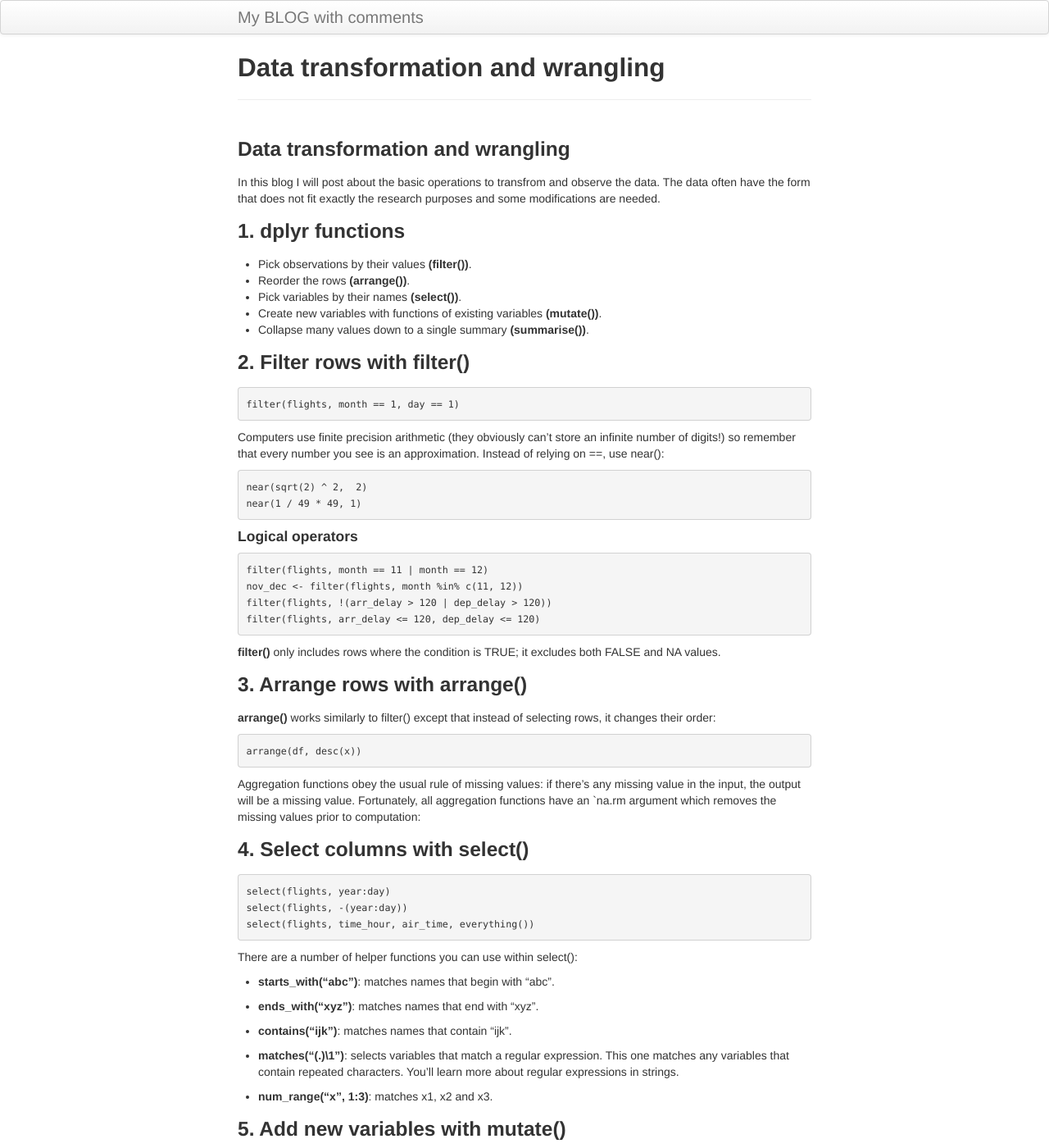
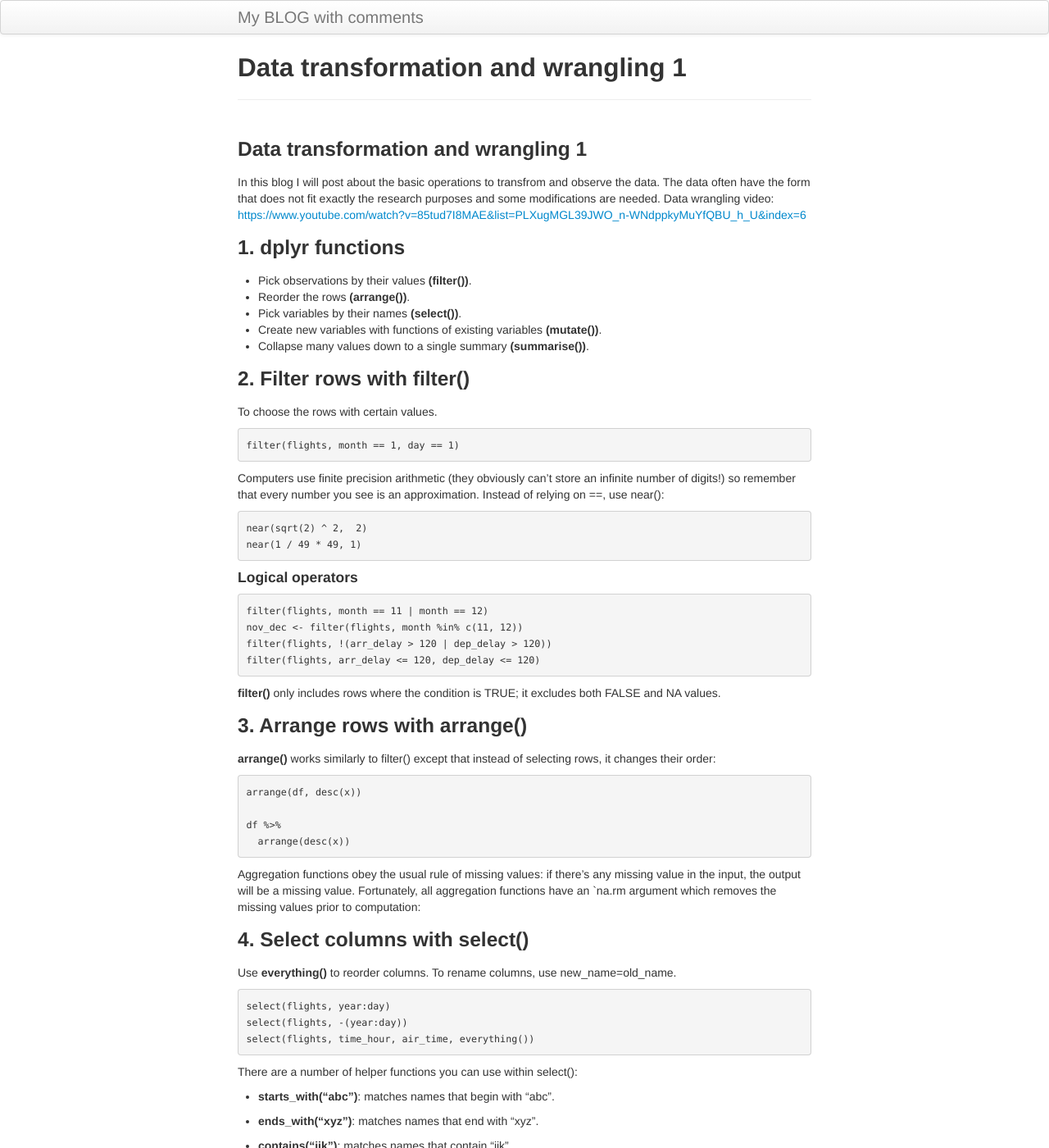
Before and after one commit to yunigma/ynigma.github.io, a Jekyll site: the page built from pages/6blog.md, in a window 1280 px wide and 1400 px high. Shown: the whole window at 82% size. Built offline with Jekyll 4.4.1, drawn with Linux system fonts in a browser that asks for light colours; comment, search, counter and statistics services are not loaded.

Commit message:
blog 8 is added

````diff
--- a/pages/6blog.md
+++ b/pages/6blog.md
@@ -1,12 +1,13 @@
 ---
 layout: page
-title: Data transformation and wrangling
+title: Data transformation and wrangling 1
 description: This page is reserved for my 6th BLOG.
 ---
 
-### Data transformation and wrangling
+### Data transformation and wrangling 1
 
 In this blog I will post about the basic operations to transfrom and observe the data. The data often have the form that does not fit exactly the research purposes and some modifications are needed.
+Data wrangling video: <https://www.youtube.com/watch?v=85tud7I8MAE&list=PLXugMGL39JWO_n-WNdppkyMuYfQBU_h_U&index=6>
 
 
 ### 1. dplyr functions
@@ -19,6 +20,7 @@ In this blog I will post about the basic operations to transfrom and observe the
 
 
 ### 2. Filter rows with filter()
+To choose the rows with certain values.
 ```
 filter(flights, month == 1, day == 1)
 ```
@@ -43,11 +45,17 @@ filter(flights, arr_delay <= 120, dep_delay <= 120)
 **arrange()** works similarly to filter() except that instead of selecting rows, it changes their order:
 ```
 arrange(df, desc(x))
+
+df %>%
+  arrange(desc(x))
 ```
 Aggregation functions obey the usual rule of missing values: if there’s any missing value in the input, the output will be a missing value. Fortunately, all aggregation functions have an `na.rm argument which removes the missing values prior to computation:
 
 
 ### 4. Select columns with select()
+
+Use **everything()** to reorder columns.
+To rename columns, use new_name=old_name.
 ```
 select(flights, year:day)
 select(flights, -(year:day))
````
Also changed, not shown: index.md (+3 -1 lines), pages/8blog.md (added, +81 -0 lines).
